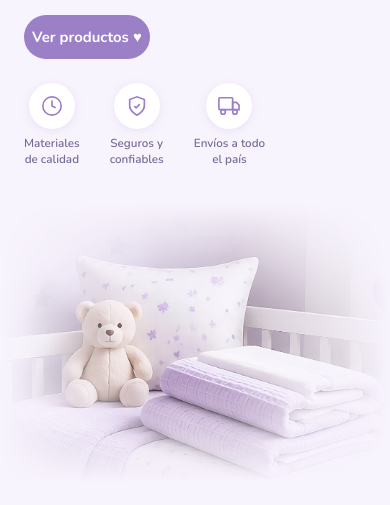
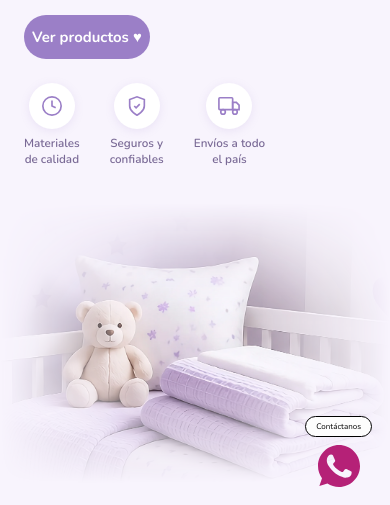
Before and after one commit to Sanema86/mamamor_pna, a plain HTML site: page index.html in a window 390 px wide. Shown: the part 339-844 px from the top of the page. Drawn offline with nearby package versions, Linux system fonts and the light colour scheme; a web font is replaced by a local one.

Commit message:
Update styles.css

```diff
--- a/css/styles.css
+++ b/css/styles.css
@@ -46,6 +46,44 @@ nav {
   top: 0;
   z-index: 100;
   box-shadow: 0 1px 10px rgba(155, 127, 199, 0.1);
+}
+
+/* //Whatsapp sticky// */
+/* 1. El contenedor fija todo el conjunto */
+.whatsapp-container {
+  position: fixed;
+  right: 18px;
+  bottom: 18px;
+  display: flex;
+  flex-direction: column;
+  align-items: center;
+  gap: 4px;
+  z-index: 9999;
+}
+
+/* 2. El botón ahora es relativo al contenedor, no a la pantalla */
+.svg-whatsapp {
+  position: relative; /* Cambiado de fixed a relative */
+  display: flex;
+  align-items: center;
+  justify-content: center;
+  text-decoration: none;
+  transition: transform 0.3s ease;
+}
+
+.svg-whatsapp:hover {
+  transform: scale(1.1);
+}
+
+/* 3. El texto */
+.wsp-label {
+  background-color: #fdfdfd;
+  color: #000000;
+  padding: 4px 10px;
+  border: 1px solid #000000; /* Grosor, estilo y color */
+  border-radius: 20px;
+  font-size: 12px;
+  white-space: nowrap;
 }
 
 .menu-btn {
@@ -747,7 +785,7 @@ footer {
 
 /* Tablets */
 @media (max-width: 768px) {
- nav {
+  nav {
     position: relative;
     justify-content: flex-end;
     padding: 0px 20px;
@@ -934,7 +972,7 @@ footer {
 
 /* Celulares grandes */
 @media (max-width: 640px) {
-   nav {
+  nav {
     position: relative;
     justify-content: flex-end;
     padding: 0px 20px;
@@ -1117,7 +1155,6 @@ footer {
     object-fit: cover;
     display: block;
   }
-
 }
 
 /* Celulares */
@@ -1305,4 +1342,47 @@ footer {
     object-fit: cover;
     display: block;
   }
+
+  /* //Whatsapp sticky// */
+  /* 1. El contenedor fija todo el conjunto */
+  .whatsapp-container {
+    position: fixed;
+    right: 18px;
+    bottom: 18px;
+    display: flex;
+    flex-direction: column;
+    align-items: center;
+    gap: 4px;
+    z-index: 9999;
+  }
+
+  /* 2. El botón ahora es relativo al contenedor, no a la pantalla */
+  .svg-whatsapp {
+    position: relative; /* Cambiado de fixed a relative */
+    display: flex;
+    align-items: center;
+    justify-content: center;
+    text-decoration: none;
+    transition: transform 0.3s ease;
+  }
+
+  .svg-whatsapp svg {
+    height: 70%;
+    width: 70%;
+  }
+
+  .svg-whatsapp:hover {
+    transform: scale(1.1);
+  }
+
+  /* 3. El texto */
+  .wsp-label {
+    background-color: #fdfdfd;
+    color: #000000;
+    padding: 4px 10px;
+    border: 1px solid #000000; /* Grosor, estilo y color */
+    border-radius: 20px;
+    font-size: 8px;
+    white-space: nowrap;
+  }
 }
```
